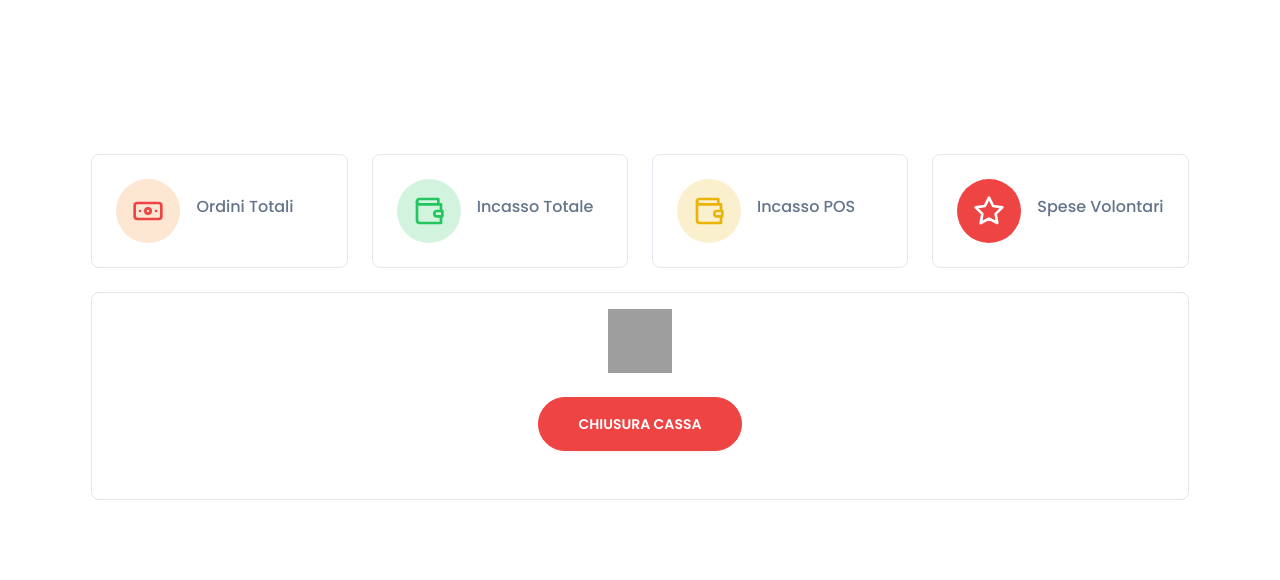
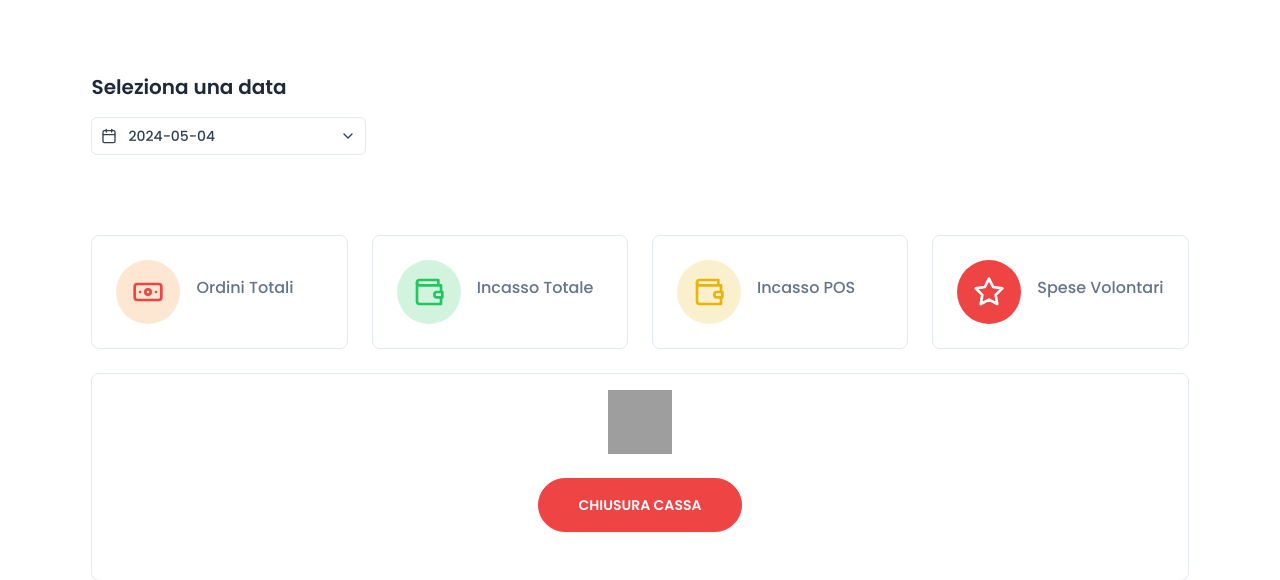
Before and after one commit to Bcrusade/Gestionale-Popolare-Pyton, a Flask app: page /summary in a window 1280 px wide. Shown: the top 580 px of the page. Run offline with Flask 3, Linux system fonts and the light colour scheme; some libraries are stand-ins or nearby versions; some web fonts are replaced; grey boxes are pictures that could not be loaded.

Commit message:
Integrazione selezione data e bottone stampa

```diff
--- a/assets/css/custom.css
+++ b/assets/css/custom.css
@@ -61,15 +61,15 @@
 }
 .hover\:bg-primary-500:hover {
   --tw-bg-opacity: 1;
-  background-color: rgb(239 68 68 / var(--tw-bg-opacity));
+  background-color: rgb(239 90 90 / var(--tw-bg-opacity));
 }
 .hover\:bg-primary:hover {
   --tw-bg-opacity: 1;
-  background-color: rgb(239 68 68 / var(--tw-bg-opacity));
+  background-color: rgb(239 42 42 / var(--tw-bg-opacity));
 }
 .hover\:border-primary:hover {
   --tw-border-opacity: 1;
-  border-color: rgb(239 68 68 / var(--tw-bg-opacity));
+  border-color: rgb(239 42 42 / var(--tw-bg-opacity));
 }
 .text-primary {
   --tw-text-opacity: 1;
--- a/templates/gestionale/gestionale-popolare-gestione-ordini.html
+++ b/templates/gestionale/gestionale-popolare-gestione-ordini.html
@@ -256,7 +256,7 @@
     };
 
     toastr.options = {
-      timeOut: "2500",
+      timeOut: "3500",
     };
 
     // Assicurati che questo script venga eseguito dopo il caricamento completo dell'HTML
--- a/templates/gestionale/gestionale-popolare-summary.html
+++ b/templates/gestionale/gestionale-popolare-summary.html
@@ -4,7 +4,7 @@
 
 <head>
     <meta charset="utf-8" />
-    <title>Yum - Multipurpose Food Tailwind CSS Template</title>
+    <title>Parrocchia SS Nabore e Felice - Festa parrocchiale</title>
     <meta name="viewport" content="width=device-width, initial-scale=1.0" />
     <meta content="" name="description" />
     <meta content="coderthemes" name="author" />
@@ -18,6 +18,10 @@
     <link rel="modulepreload" crossorigin href="assets/js/index-a4e39586.js" />
     <link rel="stylesheet" href="assets/css/theme-c9540983.css" />
     <link rel="stylesheet" href="assets/css/custom.css" />
+    <!-- Includi Flatpickr -->
+    <!-- Includi il JS di Flatpickr -->
+    <script src="https://cdn.jsdelivr.net/npm/flatpickr"></script>
+
 </head>
 
 <body>
@@ -41,6 +45,33 @@
             <div class="grid gap-6">
                 <div class="xl:col-span-9">
                     <div class="space-y-6">
+                        <!-- Data Picker -->
+                        <!-- Campo per selezionare la data -->
+                        <div class="lg:w-1/4 mb-6">
+                            <h2 class="text-xl text-default-800 font-semibold mb-4">Seleziona una data</h2>
+                            <div class="relative">
+                                <span class="absolute top-1/2 start-2.5 -translate-y-1/2">
+                                    <i data-lucide="calendar" class="h-4 w-4 text-default-700"></i>
+                                </span>
+                                <span class="absolute top-1/2 end-2.5 -translate-y-1/2">
+                                    <i data-lucide="chevron-down" class="h-4 w-4 text-default-700"></i>
+                                </span>
+                                <input type="text"
+                                    class="py-2 px-9 block w-full bg-transparent rounded-md border-default-200 text-sm text-default-700 font-medium focus:border-default-200 focus:ring-0"
+                                    id="datepicker-basic" />
+                            </div>
+                            <div class="h-14 relative text-center">
+                                <div id="print-box"
+                                    class="absolute w-full top-3 duration-300 hs-collapse overflow-hidden transition-[height] hidden transition-all">
+                                    <a href="javascript:void(0)" id="print-summary"
+                                        class="inline-flex items-center justify-center gap-2 w-full py-2.5 px-4 rounded-full bg-primary text-white hover:bg-primary-500 transition-all">STAMPA
+                                        GLI ORDINI</a>
+                                </div>
+                            </div>
+
+                        </div>
+
+
                         <div class="grid lg:grid-cols-4 sm:grid-cols-2 gap-6">
 
                             <div class="border rounded-lg p-6 overflow-hidden border-default-200">
@@ -121,7 +152,7 @@
                                         class="hs-collapse-toggle open inline-flex items-center justify-center gap-2 rounded-full border border-primary bg-primary px-10 py-4 text-center text-sm font-semibold text-white shadow-sm transition-all duration-200 hover:border-primary-700 hover:bg-primary-500">CHIUSURA
                                         CASSA</a>
                                     <!-- Password Input Container -->
-                                    <div class="duration-300 hs-collapse overflow-hidden transition-[height] w-full hidden flex transition-all duration-300 justify-center"
+                                    <div class="duration-300 hs-collapse overflow-hidden transition-[height] w-full hidden flex transition-all justify-center"
                                         id="password-container">
                                         <div
                                             class="flex gap-3 justify-center mt-5 relative transition-all duration-300">
@@ -181,6 +212,83 @@
     </style>
     <script>
 
+        document.addEventListener('DOMContentLoaded', function () {
+            let globalSelectedDate = null; // Variabile globale per la data selezionata
+
+            const dateInput = document.getElementById("datepicker-basic");
+
+            if (dateInput) {
+                flatpickr(dateInput, {
+                    onChange: function (selectedDates, dateStr) {
+                        // Aggiorna la variabile globale con la data selezionata
+                        globalSelectedDate = dateStr;
+
+                        // Converti la data in JSON
+                        const jsonDate = JSON.stringify({ selectedDate: dateStr });
+                        console.log("Data in formato JSON:", jsonDate);
+
+                        // Mostra il bottone per stampare
+                        const printBox = document.getElementById("print-box");
+                        if (printBox) {
+                            printBox.classList.remove("hidden");
+                        }
+                    },
+                });
+            }
+
+            const printSummaryButton = document.getElementById("print-summary");
+            if (printSummaryButton) {
+                printSummaryButton.addEventListener("click", async function () {
+                    if (!globalSelectedDate) {
+                        console.error("Nessuna data selezionata. Seleziona una data prima di stampare.");
+                        return;
+                    }
+
+                    try {
+                        // Chiamata API per ottenere dati in base alla data selezionata
+                        const response = await fetch("http://" + self.location.host + "/api/getOrderData?date=" + globalSelectedDate);
+                        if (!response.ok) {
+                            throw new Error("Errore nella risposta dell'API");
+                        }
+                        const data = await response.json();
+
+                        // Crea contenuto HTML per la stampa
+                        let htmlContent = `<div id="print-content">`;
+                        htmlContent += `<h4>Ordine N.${data.orderId}</h4>`;
+                        data.items.forEach((item) => {
+                            htmlContent += `
+                        <div>
+                            <span>${item.quantity}x</span>
+                            <span>${item.name}</span>
+                            <span style="margin-left: 20px;">${item.price} €</span>
+                        </div>
+                    `;
+                        });
+                        htmlContent += `<div><h4>TOTALE: ${data.grandTotal} €</h4></div>`;
+                        htmlContent += `</div>`;
+
+                        // Aggiungi contenitore temporaneo al DOM
+                        const printContainer = document.createElement("div");
+                        printContainer.innerHTML = htmlContent;
+                        document.body.appendChild(printContainer);
+
+                        // Usa Print.js per stampare
+                        printJS({
+                            printable: "print-content",
+                            type: "html",
+                            showModal: false,
+                            printer: "POS-58", // Nome della stampante
+                        });
+
+                        // Rimuovi l'elemento temporaneo dopo la stampa
+                        document.body.removeChild(printContainer);
+                    } catch (error) {
+                        console.error("Errore durante il tentativo di stampa:", error);
+                    }
+                });
+            }
+        });
+
         // Imposta la durata del blocco a 5 minuti
         const lockoutDuration = 300000;
 
@@ -193,12 +301,14 @@
 
         function showError(message) {
             const messageContainer = document.getElementById("message-box");
-            messageContainer.innerHTML = `<span id="error-message">${message}</span>`;
+            messageContainer.innerHTML = `<span id="error-message"
+        class="px-3 py-1 text-xs font-medium rounded-md bg-red-500/10 text-red-500">${message}</span>`;
         }
 
         function showSuccess(message) {
             const messageContainer = document.getElementById("message-box");
-            messageContainer.innerHTML = `<span id="success-message">${message}</span>`;
+            messageContainer.innerHTML = `<span id="success-message"
+        class="px-3 py-1 text-xs font-medium rounded-md bg-green-500/10 text-green-500">${message}</span>`;
         }
 
         function archiveData() {
@@ -216,7 +326,7 @@
             } else {
                 attemptCount += 1;
 
-                if (attemptCount >= 3) {
+                if (attemptCount >= 5) {
                     lockoutTime = Date.now() + lockoutDuration; // 5 minuti di blocco
                     attemptCount = 0;
                     document.getElementById("password-container").style.display = "none";
@@ -232,7 +342,7 @@
                 } else {
                     input.classList.add("shake");
                     setTimeout(() => input.classList.remove("shake"), 300);
-                    showError(`Password errata. Tentativo ${attemptCount}/3.`);
+                    showError(`Password errata. Tentativo ${attemptCount}/5.`);
                 }
             }
         }
@@ -247,7 +357,7 @@
             setTimeout(() => {
                 link.removeEventListener("click", chiusuraCassaHandler); // Rimuovi l'evento click
                 link.removeAttribute("data-hs-collapse"); // Rimuovi l'attributo
-            }, 2000);
+            }, 500);
         }
 
         function enableButton() {
@@ -260,10 +370,11 @@
         }
 
         function resetAll() {
-            // Pulire messaggi
-            const messageContainer = document.getElementById("message-box");
-            messageContainer.innerHTML = '';
-
+            setTimeout(() => {
+                // Pulire messaggi
+                const messageContainer = document.getElementById("message-box");
+                messageContainer.innerHTML = '';
+            }, 5000);
             // Ripristinare lo stato del bottone
             enableButton(); // Riattiva il bottone e l'attributo
 
```
